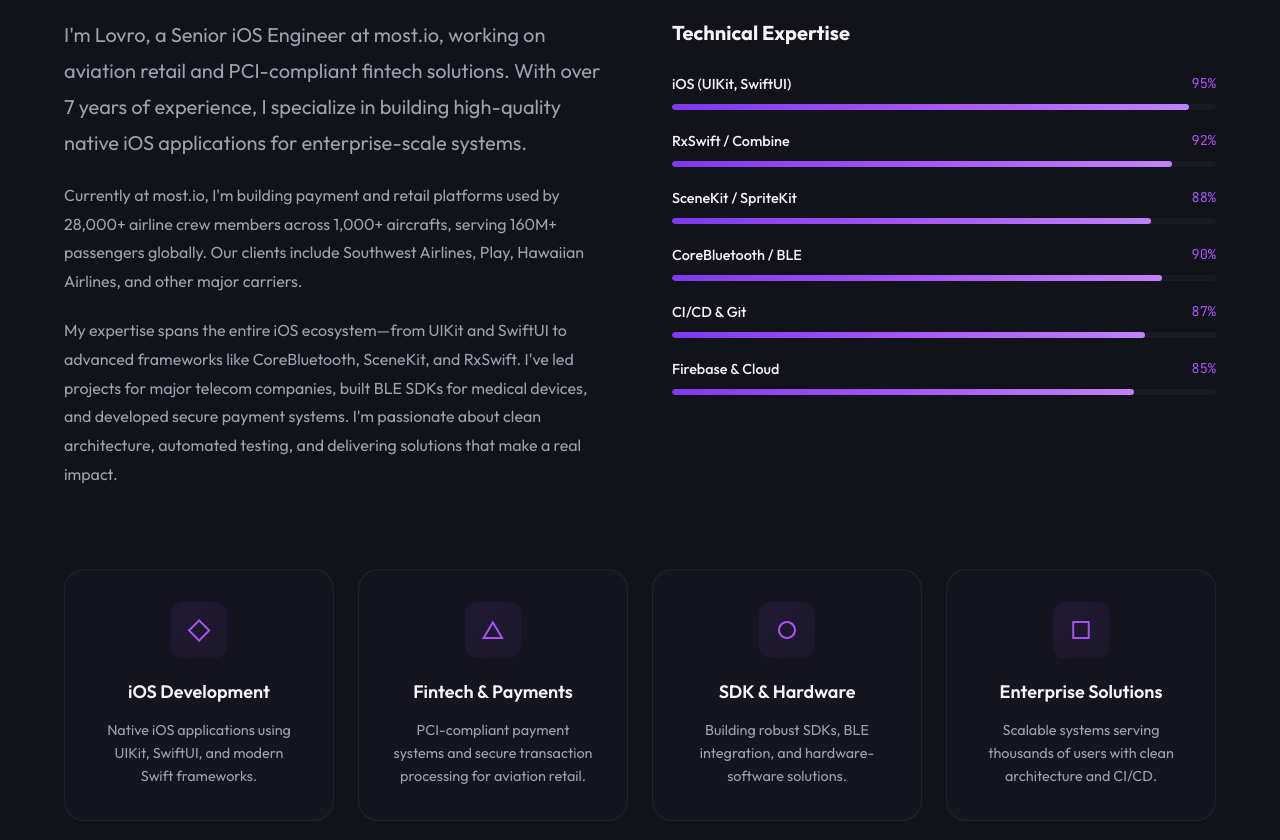
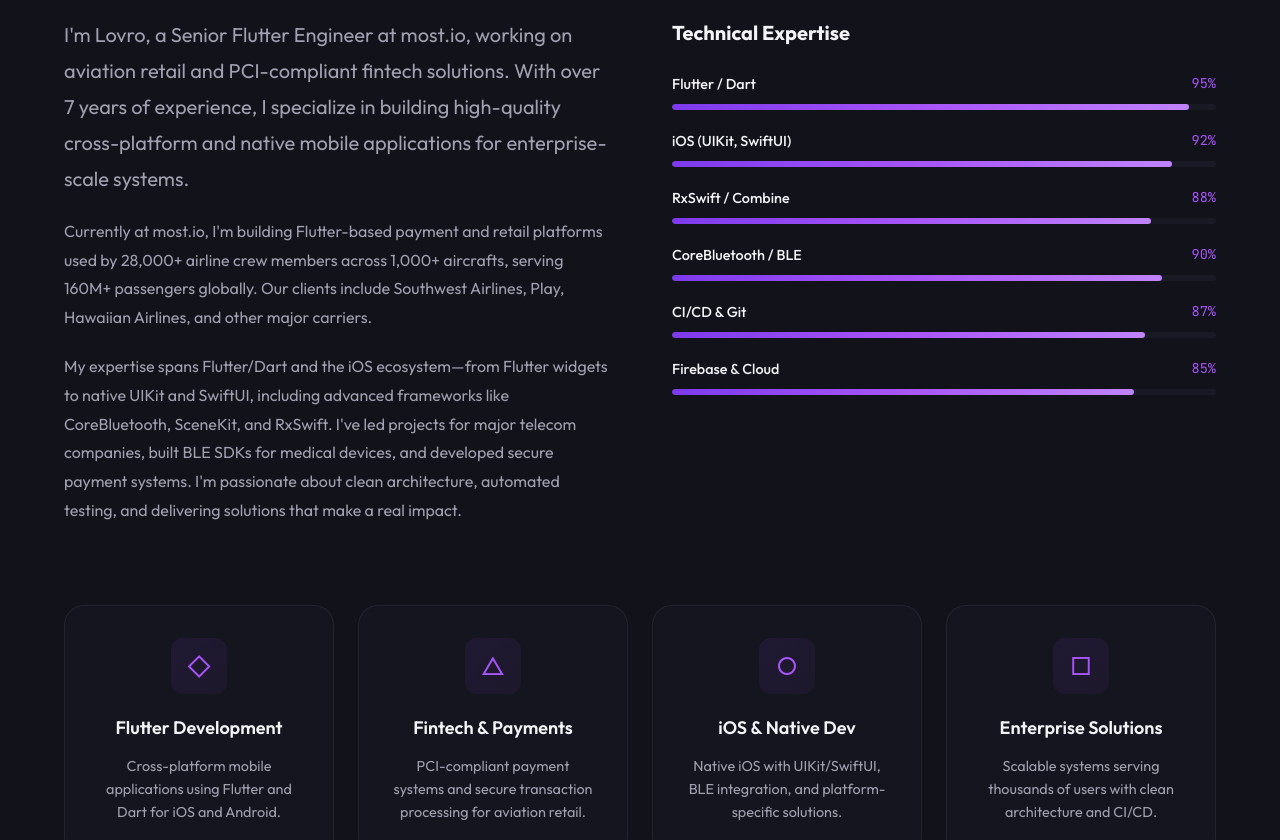
Before and after one commit to lbunicic/temnadigital.hr, a React (Vite) app: page / in a window 1280 px wide. Shown: the part 1220-2060 px from the top of the page. Built offline with nearby package versions, Linux system fonts and the light colour scheme.

Commit message:
Correct role to Senior Flutter Engineer at most.io
- Update title from iOS to Flutter Engineer
- Add Flutter/Dart as primary skills
- Update services to reflect Flutter development focus
- Maintain iOS expertise as secondary skill
- Update descriptions to emphasize cross-platform development

```diff
--- a/src/components/About.jsx
+++ b/src/components/About.jsx
@@ -1,8 +1,8 @@
 function About() {
   const skills = [
-    { name: 'iOS (UIKit, SwiftUI)', level: 95 },
-    { name: 'RxSwift / Combine', level: 92 },
-    { name: 'SceneKit / SpriteKit', level: 88 },
+    { name: 'Flutter / Dart', level: 95 },
+    { name: 'iOS (UIKit, SwiftUI)', level: 92 },
+    { name: 'RxSwift / Combine', level: 88 },
     { name: 'CoreBluetooth / BLE', level: 90 },
     { name: 'CI/CD & Git', level: 87 },
     { name: 'Firebase & Cloud', level: 85 },
@@ -11,8 +11,8 @@ function About() {
   const services = [
     {
       icon: '◇',
-      title: 'iOS Development',
-      description: 'Native iOS applications using UIKit, SwiftUI, and modern Swift frameworks.',
+      title: 'Flutter Development',
+      description: 'Cross-platform mobile applications using Flutter and Dart for iOS and Android.',
     },
     {
       icon: '△',
@@ -21,8 +21,8 @@ function About() {
     },
     {
       icon: '○',
-      title: 'SDK & Hardware',
-      description: 'Building robust SDKs, BLE integration, and hardware-software solutions.',
+      title: 'iOS & Native Dev',
+      description: 'Native iOS with UIKit/SwiftUI, BLE integration, and platform-specific solutions.',
     },
     {
       icon: '□',
@@ -44,20 +44,21 @@ function About() {
         <div className="about-content">
           <div className="about-text">
             <p className="about-lead">
-              I'm Lovro, a Senior iOS Engineer at most.io, working on aviation retail and PCI-compliant fintech
-              solutions. With over 7 years of experience, I specialize in building high-quality native iOS
-              applications for enterprise-scale systems.
+              I'm Lovro, a Senior Flutter Engineer at most.io, working on aviation retail and PCI-compliant
+              fintech solutions. With over 7 years of experience, I specialize in building high-quality
+              cross-platform and native mobile applications for enterprise-scale systems.
             </p>
             <p>
-              Currently at most.io, I'm building payment and retail platforms used by 28,000+ airline crew
-              members across 1,000+ aircrafts, serving 160M+ passengers globally. Our clients include Southwest
-              Airlines, Play, Hawaiian Airlines, and other major carriers.
+              Currently at most.io, I'm building Flutter-based payment and retail platforms used by 28,000+
+              airline crew members across 1,000+ aircrafts, serving 160M+ passengers globally. Our clients
+              include Southwest Airlines, Play, Hawaiian Airlines, and other major carriers.
             </p>
             <p>
-              My expertise spans the entire iOS ecosystem—from UIKit and SwiftUI to advanced frameworks like
-              CoreBluetooth, SceneKit, and RxSwift. I've led projects for major telecom companies, built
-              BLE SDKs for medical devices, and developed secure payment systems. I'm passionate about clean
-              architecture, automated testing, and delivering solutions that make a real impact.
+              My expertise spans Flutter/Dart and the iOS ecosystem—from Flutter widgets to native UIKit and
+              SwiftUI, including advanced frameworks like CoreBluetooth, SceneKit, and RxSwift. I've led
+              projects for major telecom companies, built BLE SDKs for medical devices, and developed secure
+              payment systems. I'm passionate about clean architecture, automated testing, and delivering
+              solutions that make a real impact.
             </p>
           </div>
 
--- a/src/components/CV.jsx
+++ b/src/components/CV.jsx
@@ -11,13 +11,13 @@ function CV() {
 
   const experience = [
     {
-      title: "Senior iOS Engineer",
+      title: "Senior Flutter Engineer",
       company: "most.io (Aviation Retail & PCI Fintech)",
       period: "2024 - Present",
       highlights: [
-        "Building payment and retail solutions for aviation industry",
+        "Building cross-platform payment and retail solutions for aviation industry",
         "Working with PCI-compliant fintech systems for airline transactions",
-        "iOS development for mobile retail platforms used by 28,000+ airline crew",
+        "Flutter development for mobile retail platforms used by 28,000+ airline crew",
         "Supporting 1,000+ aircrafts and 160M+ passengers globally",
         "Clients include Southwest Airlines, Play, Hawaiian Airlines, and more",
       ],
--- a/src/components/Hero.jsx
+++ b/src/components/Hero.jsx
@@ -22,8 +22,8 @@ function Hero({ onNavigate }) {
         </h1>
 
         <p className="hero-description">
-          Senior iOS Engineer at most.io — building PCI-compliant payment and retail solutions
-          for the aviation industry, serving 160M+ passengers across major airlines worldwide.
+          Senior Flutter Engineer at most.io — building cross-platform, PCI-compliant payment and
+          retail solutions for the aviation industry, serving 160M+ passengers across major airlines worldwide.
         </p>
 
         <div className="hero-cta">
```
